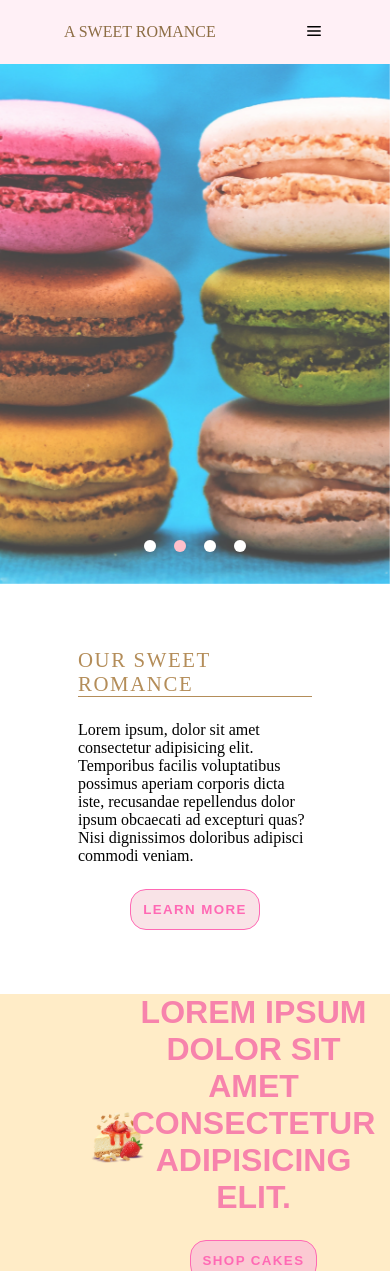
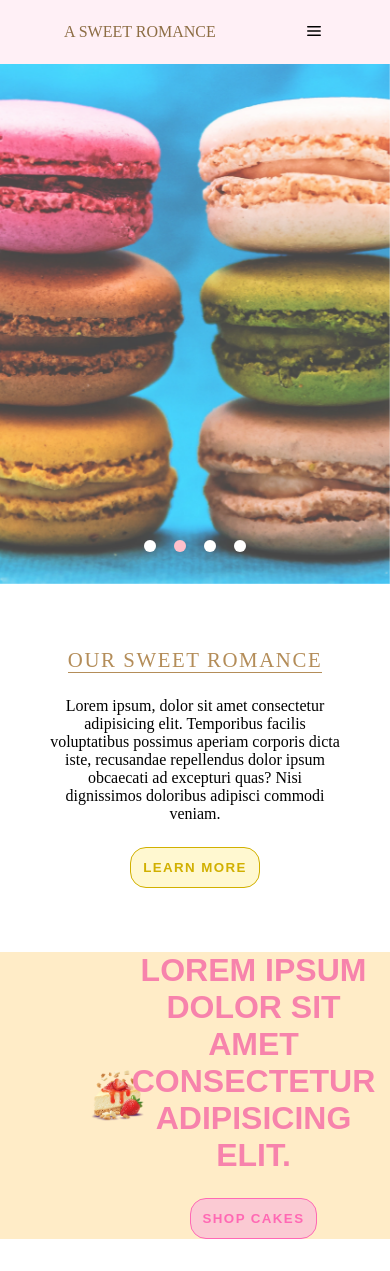
Before and after one commit to Smoopfrog/asweetromance, a React (Create React App) app: page / in a window 390 px wide. Shown: the top 1271 px of the page. Built offline with nearby package versions, Linux system fonts and the light colour scheme.

Commit message:
add mobile view for home about section

```diff
--- a/src/Components/Header.jsx
+++ b/src/Components/Header.jsx
@@ -100,6 +100,17 @@ const Header = () => {
             <li>
               <Link
                 className="nav-link"
+                to="/"
+                onClick={() => {
+                  setShowAside(false);
+                }}
+              >
+                Home
+              </Link>
+            </li>
+            <li>
+              <Link
+                className="nav-link"
                 to="/about"
                 onClick={() => {
                   setShowAside(false);
--- a/src/Styles/About.css
+++ b/src/Styles/About.css
@@ -3,7 +3,8 @@
   display: flex;
   flex-direction: column;
   align-items: center;
-  width: 60%;
+  text-align: center;
+  width: 75%;
   gap: 24px;
 }
 
@@ -18,9 +19,9 @@
 
 .about-btn {
   padding: 12px;
-  color: hotpink;
-  background-color: rgb(249, 227, 231);
-  border: solid 1px hotpink;
+  color: #D1B000;
+  background-color: rgb(255, 248, 208);
+  border: solid 1px #D1B000;
   border-radius: 16px;
   text-transform: uppercase;
   letter-spacing: 1.4px;
@@ -30,5 +31,5 @@
 
 .about-btn:hover {
   cursor: pointer;
-  background-color: rgb(251, 202, 211);
+  background-color: gold;
 }/*# sourceMappingURL=About.css.map */
--- a/src/Styles/About.scss
+++ b/src/Styles/About.scss
@@ -3,7 +3,8 @@
   display: flex;
   flex-direction: column;
   align-items: center;
-  width: 60%;
+  text-align: center;
+  width: 75%;
   gap: 24px;
 }
 
@@ -19,10 +20,10 @@
 .about-btn {
   padding: 12px;
 
-  color: hotpink;
-  background-color: rgb(249, 227, 231);
+  color: #D1B000;
+  background-color: rgb(255, 248, 208);
 
-  border: solid 1px hotpink;
+  border: solid 1px #D1B000;
   border-radius: 16px;
 
   text-transform: uppercase;
@@ -34,5 +35,5 @@
 
 .about-btn:hover {
   cursor: pointer;
-  background-color: rgb(251, 202, 211);
+  background-color: gold;
 }
```
Also changed, not shown: 1 other file (tests, documents, lock files or other folders).
